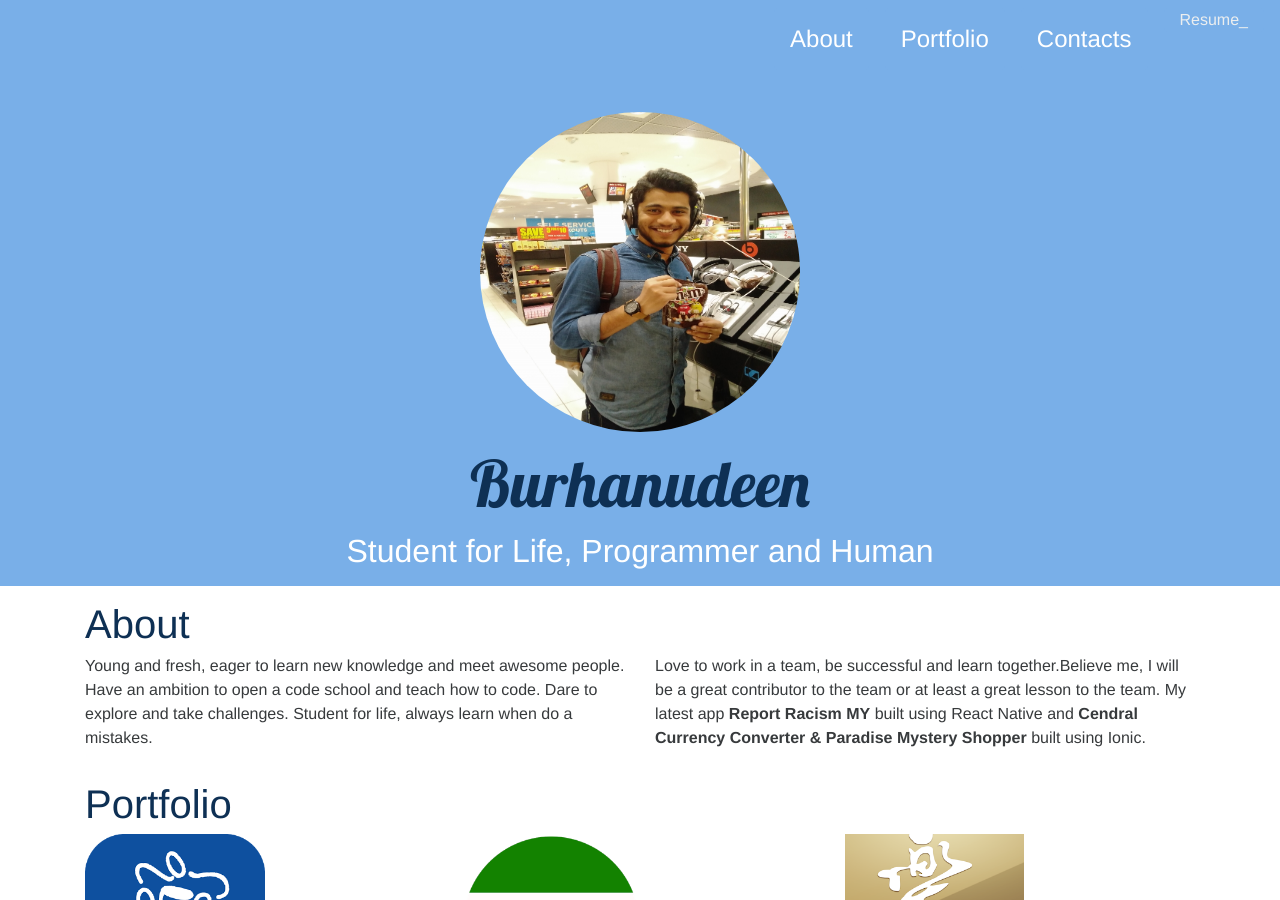
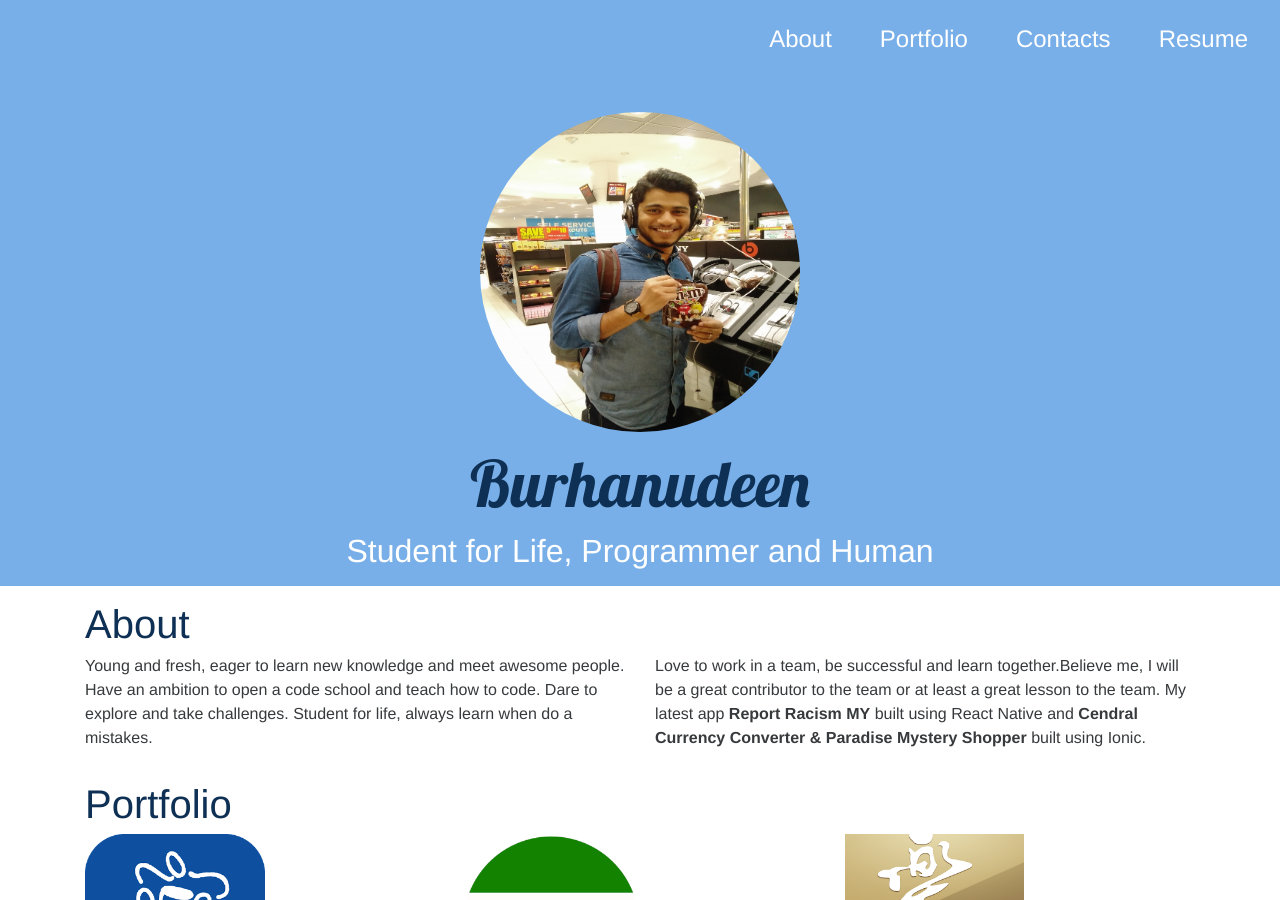
Before and after one commit to burhan3759/portfolio, a Jekyll site: the page built from index.html, in a window 1280 px wide and 900 px high. Built offline with Jekyll 4.4.1, drawn with Linux system fonts in a browser that asks for light colours; nearby versions of some CDN libraries.

Commit message:
Update navbar.html

```diff
--- a/_includes/navbar.html
+++ b/_includes/navbar.html
@@ -22,7 +22,7 @@
                 <div class="nav-link" data-link=".container-contacts">Contacts</div>
             </li>
             <li class="nav-item dropdown">
-                  Resume_
+                  <div class="nav-link">Resume</div>
                   <div class="dropdown-content">
                     <a href="#">Link 1</a>
                     <a href="#">Link 2</a>
```
